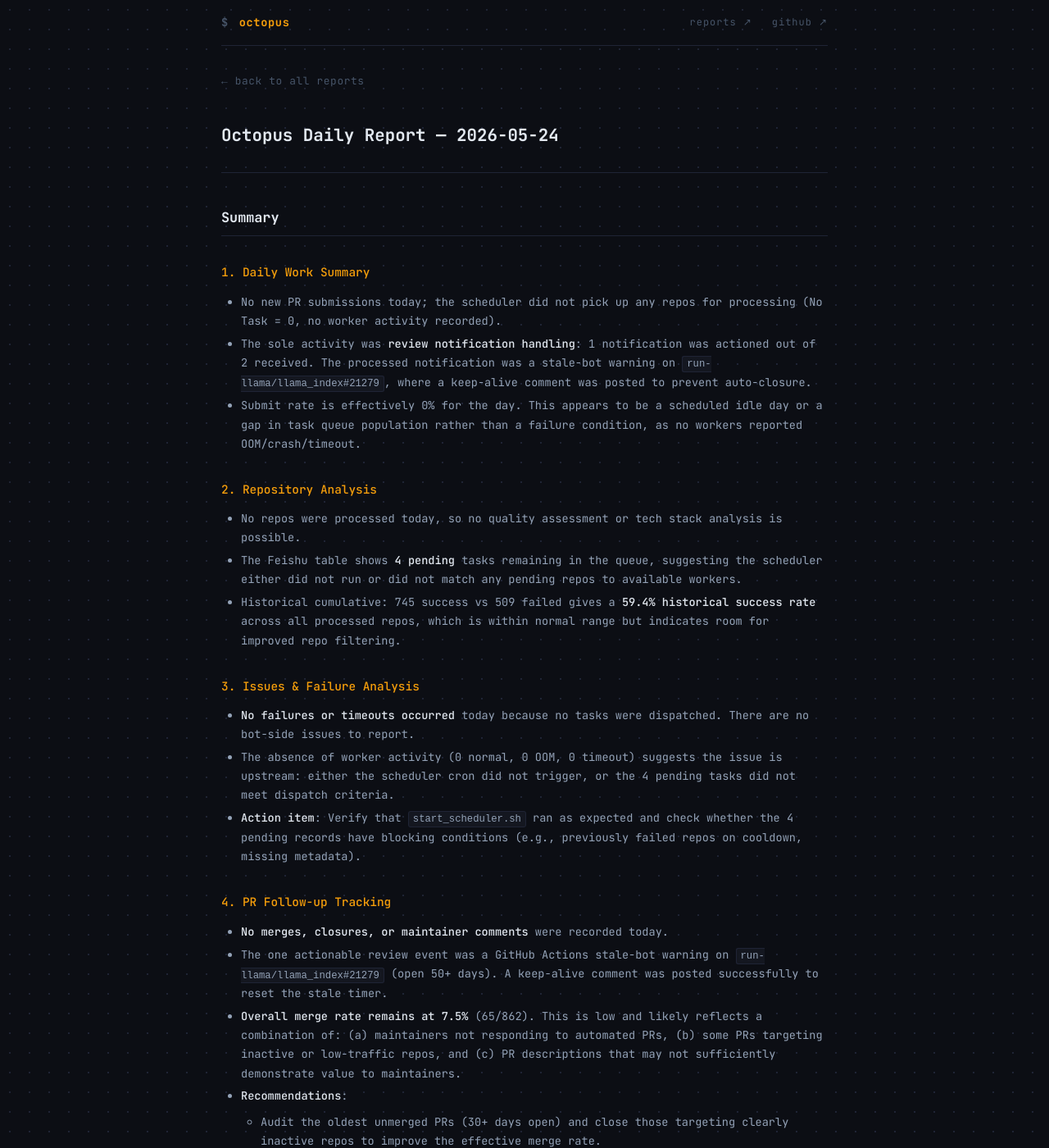
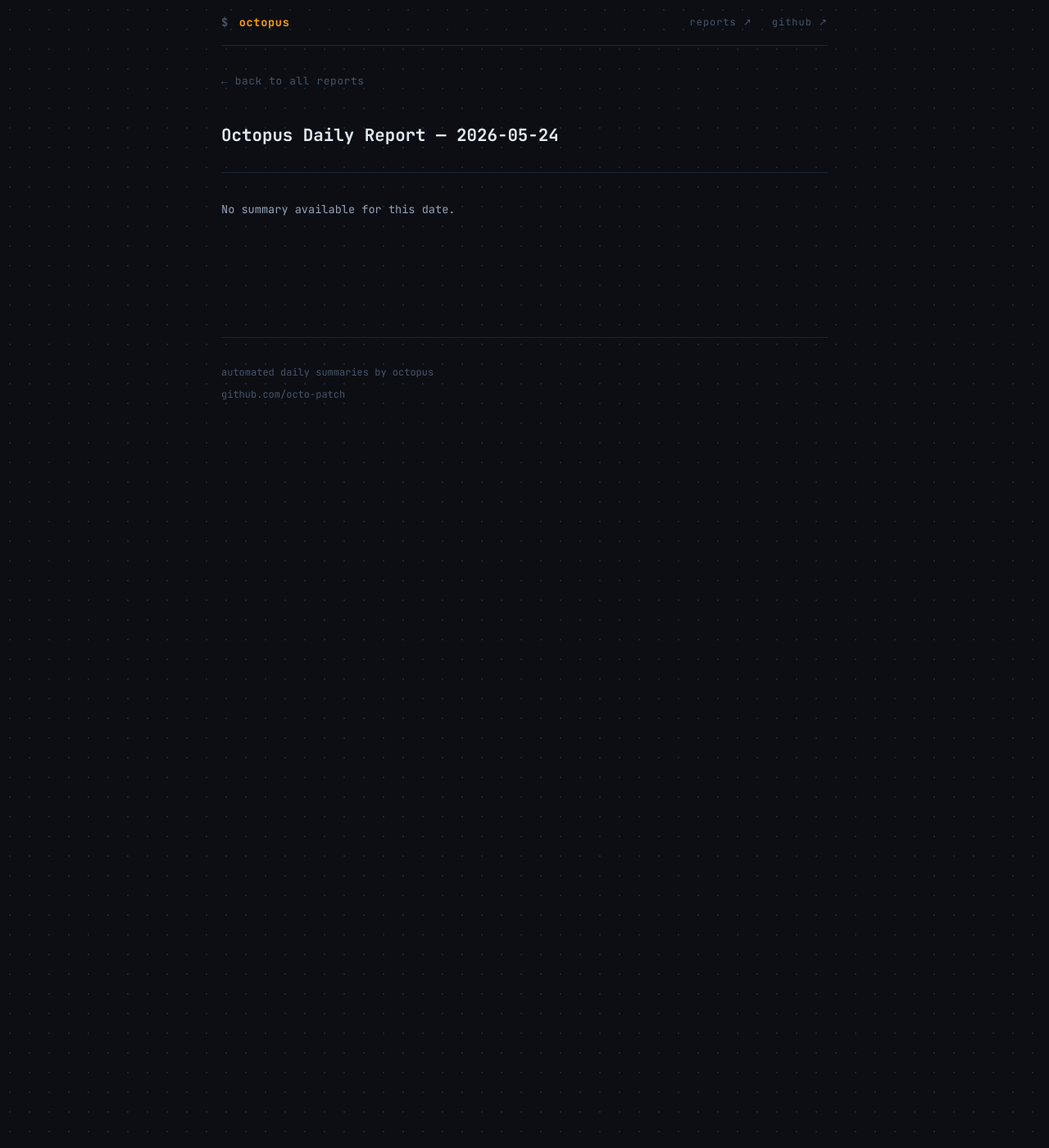
Before and after one commit to octo-patch/daily-reports, a Jekyll site: the page built from 2026-05/2026-05-24.md, in a window 1280 px wide and 1400 px high. Shown: the whole window at 82% size. Built offline with Jekyll 4.4.1, drawn with Linux system fonts in a browser that asks for light colours; some of the changed text lies outside the part shown.

Commit message:
daily report: 2026-05-24

```diff
--- a/2026-05/2026-05-24.md
+++ b/2026-05/2026-05-24.md
@@ -1,35 +1,7 @@
 ---
 layout: report
 title: "Octopus Daily Report — 2026-05-24"
-summary: "- No new PR submissions today; the scheduler did not pick up any repos for processing (No Task = 0, no worker activity recorded)."
+summary: "No summary available."
 ---
 
-## Summary
-
-### 1. Daily Work Summary
-
-- No new PR submissions today; the scheduler did not pick up any repos for processing (No Task = 0, no worker activity recorded).
-- The sole activity was **review notification handling**: 1 notification was actioned out of 2 received. The processed notification was a stale-bot warning on `run-llama/llama_index#21279`, where a keep-alive comment was posted to prevent auto-closure.
-- Submit rate is effectively 0% for the day. This appears to be a scheduled idle day or a gap in task queue population rather than a failure condition, as no workers reported OOM/crash/timeout.
-
-### 2. Repository Analysis
-
-- No repos were processed today, so no quality assessment or tech stack analysis is possible.
-- The Feishu table shows **4 pending** tasks remaining in the queue, suggesting the scheduler either did not run or did not match any pending repos to available workers.
-- Historical cumulative: 745 success vs 509 failed gives a **59.4% historical success rate** across all processed repos, which is within normal range but indicates room for improved repo filtering.
-
-### 3. Issues & Failure Analysis
-
-- **No failures or timeouts occurred** today because no tasks were dispatched. There are no bot-side issues to report.
-- The absence of worker activity (0 normal, 0 OOM, 0 timeout) suggests the issue is upstream: either the scheduler cron did not trigger, or the 4 pending tasks did not meet dispatch criteria.
-- **Action item**: Verify that `start_scheduler.sh` ran as expected and check whether the 4 pending records have blocking conditions (e.g., previously failed repos on cooldown, missing metadata).
-
-### 4. PR Follow-up Tracking
-
-- **No merges, closures, or maintainer comments** were recorded today.
-- The one actionable review event was a GitHub Actions stale-bot warning on `run-llama/llama_index#21279` (open 50+ days). A keep-alive comment was posted successfully to reset the stale timer.
-- **Overall merge rate remains at 7.5%** (65/862). This is low and likely reflects a combination of: (a) maintainers not responding to automated PRs, (b) some PRs targeting inactive or low-traffic repos, and (c) PR descriptions that may not sufficiently demonstrate value to maintainers.
-- **Recommendations**:
-  - Audit the oldest unmerged PRs (30+ days open) and close those targeting clearly inactive repos to improve the effective merge rate.
-  - Prioritize repos with prior merge history or recent maintainer activity when selecting new tasks.
-  - For `run-llama/llama_index#21279` specifically: if no maintainer response arrives within the next 10 days, consider closing proactively rather than letting the stale bot handle it.
+No summary available for this date.
```
